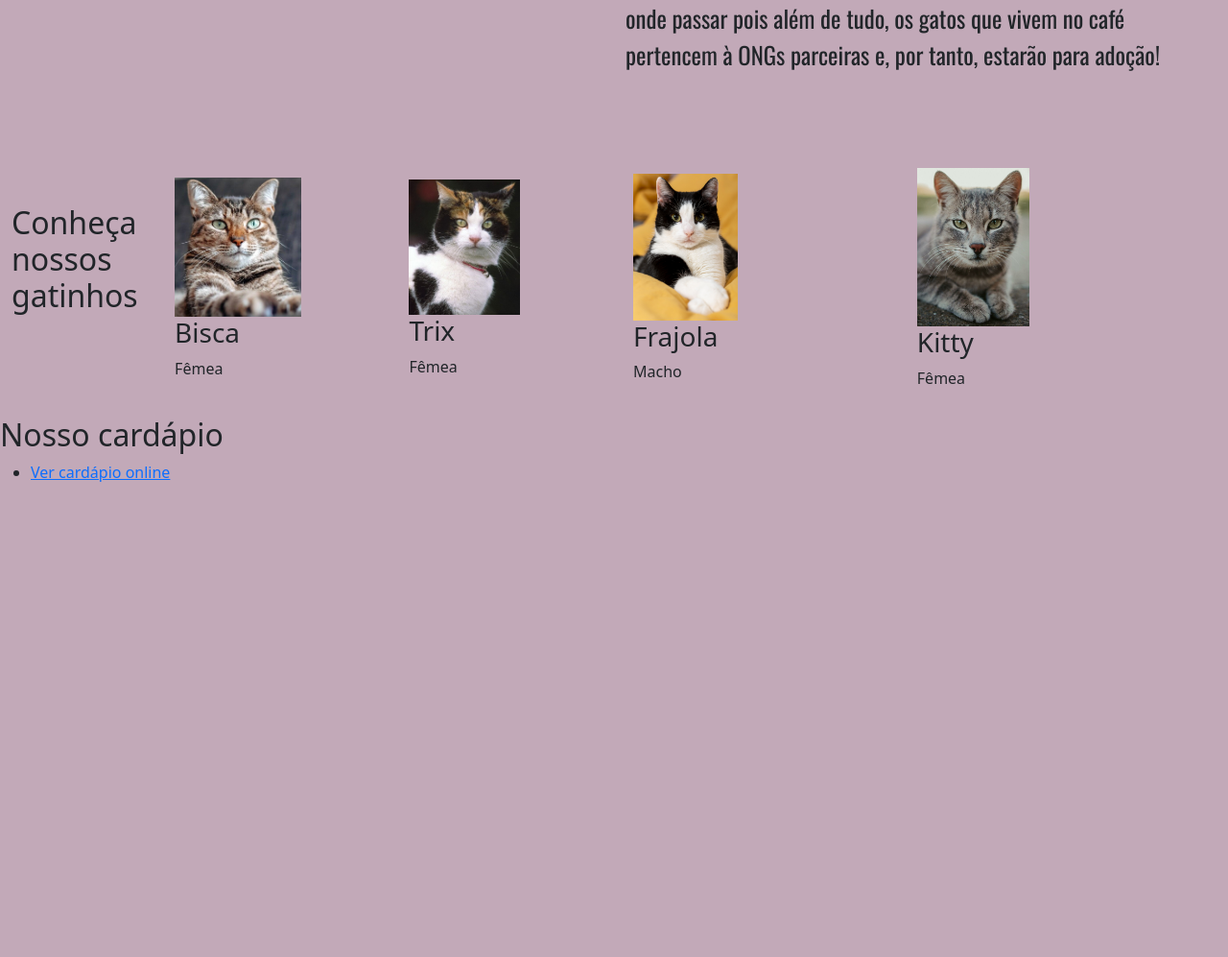
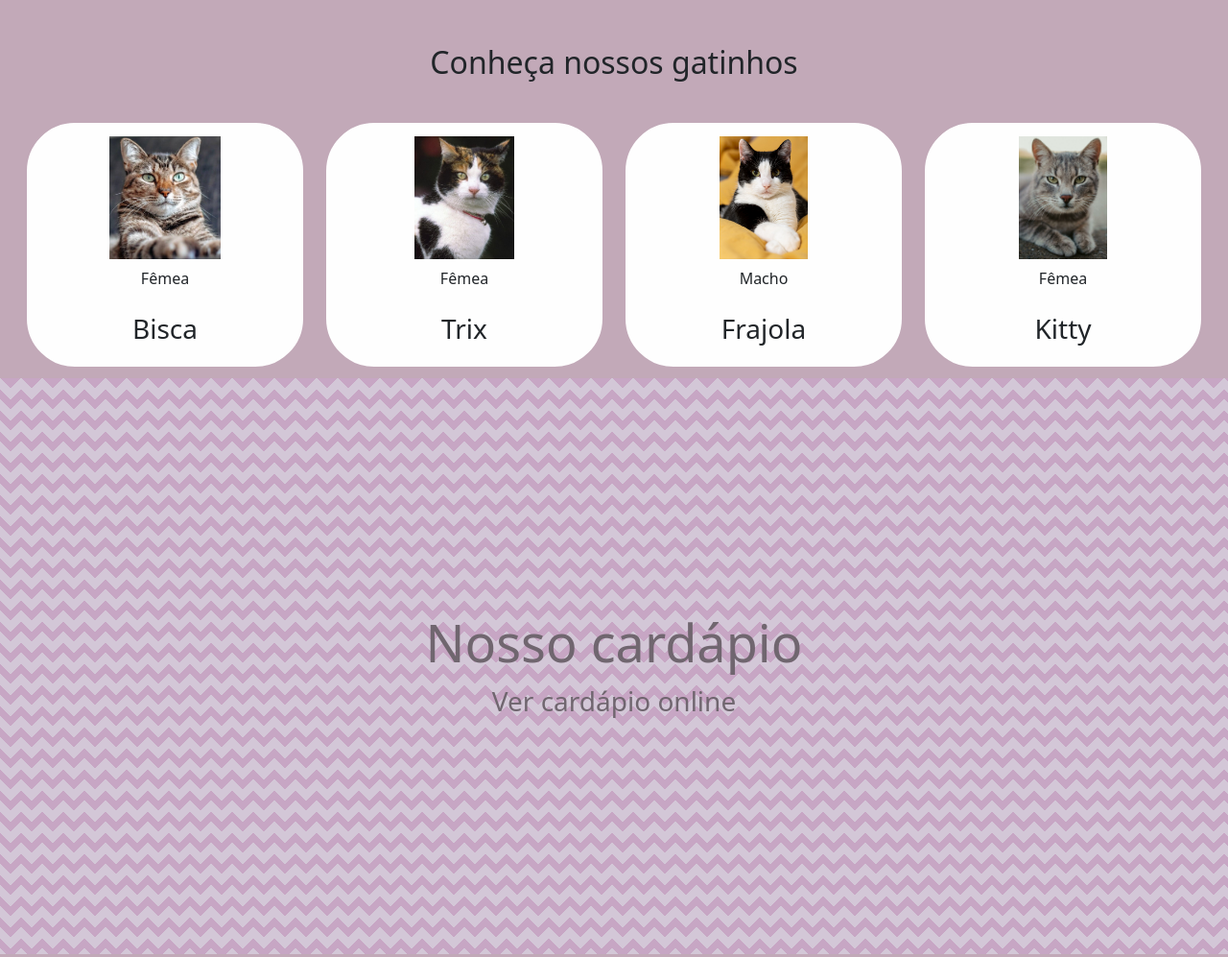
Before and after one commit to Moonickyy/meninasTI-projeto-finall, a plain HTML site: page index.html in a window 1280 px wide. Shown: the part 1404-2401 px from the top of the page at 96% size. Before the commit the page ends 1924 px from the top, so only its background shows below. Drawn offline with nearby package versions, Linux system fonts and the light colour scheme; files whose address does not match are found by name.

Commit message:
Add files via upload

```diff
--- a/index.html
+++ b/index.html
@@ -24,7 +24,7 @@
     </style>
 </head>
 <body>
-    <header>
+    <header id="meuheader">
         <div class="logo"><img src="img/gatinhos-removebg-preview.png" /></div>
         <div class="menu"><nav>
             <ul>
@@ -42,68 +42,113 @@
             </ul>
         </div>
     </header>
-                }
-    <section class="banner" id="home">
-        <div class="imagem">
+    <section class="banner col d-flex flex-column flex-md-row justify-content-center" id="home">
+        <div class="imagem col col-md-5">
             <img src="img/gatocafe.jpg">
         </div>
-        <div class="conteudo">
+        <div class="conteudo col col-md-5 d-flex flex-column justify-content-center align-items-center">
             <h2>Catpuccino</h2>
             <p>O primeiro Cat café de Novo Hamburgo</p>
         </div>
     </section>
-    <section class="sobre" id="sobre">
+    <section class="sobre py-4" id="sobre">
         <div class="imagem">
             <img src="img/Conceito-de-cat-cafe-ganha-forca-no-Brasil0321995500202208181658.jpg" />
         </div>
         <div class="conteudo">
             <h2>Nosso Cat café</h2>
             <p>
-                Venha conhecer o primeiro Cat Café de Novo Hamburgo!<br><br>
-
-                O conceito de cat cafe surgiu em Taiwan, e hoje é sucesso no Japão,<br>tornando-se cada vez mais popular pelo mundo. Um cat cafe é um am-<br>biente em que você pode passar seu tempo unindo o prazer de tomar um<br> bom café com a experiência de estar ao lado e interagir com os bichanos.<br><br>
+                Venha conhecer o primeiro Cat Café de Novo Hamburgo!</p>
+            <p>
+                O conceito de cat cafe surgiu em Taiwan, e hoje é sucesso no Japão, tornando-se cada vez mais popular pelo mundo. Um cat cafe é um ambiente em que você pode passar seu tempo unindo o prazer de tomar um bom café com a experiência de estar ao lado e interagir com os bichanos.</p>
+            <p>
                 No Brasil o cat cafe é uma novidade e promete espalhar amor por onde passar pois além de tudo, os gatos que vivem no café pertencem à ONGs parceiras e, por tanto, estarão para adoção!
             </p>
         </div>
-    </section><br><br>
-    <section class="adoção" id="adoção">
-        <div class="conteudo">
-            <h2>Conheça nossos gatinhos</h2><br><br>
-        </div>
-        <div class="produto">
-            <img src="img/gatomalhadinho2.jpg" width="60%" />
-            <h3>Bisca</h3>
-            <p>Fêmea</p>
-        </div>
-        <div class="produto">
-            <img src="img/gatoTricolor3.jpg" width="55%" />
-            <h3>Trix</h3>
-            <p>Fêmea</p>
-        </div>
-        <div class="produto">
-            <img src="img/gatofrajolinha.jpg" width="40%" />
-            <h3>Frajola</h3>
-            <p>Macho</p>
-        </div>
-        <div class="produto">
-            <img src="img/gatotigre.jpeg" width="35%" />
-            <h3>Kitty</h3>
-            <p>Fêmea</p>
+    </section>
+    <div class="adocao-titulo container conteudo col p-4 mx-auto text-center">
+        <h2>Conheça nossos gatinhos</h2>
+    </div>
+    <section class="adocao" id="adocao">
+    </section>
+    <section class="cardapio col d-flex flex-nowrap flex-column justify-content-center align-items-center py-4 px-2 my-2 mx-auto " id="cardapio">
+        <div class="cardapio text-center">
+            <h2>Nosso cardápio</h2>
+            <a class="text-decoration-none text-dark col" href="img/cardapiogato.png"> Ver cardápio online</a>
         </div>
     </section>
-    <section class="cardápio" id="cardápio">
-        <div class="cardápio">
-            <h2>Nosso cardápio</h2>
-        <nav>
-            <ul>
-            <li><a href="img/cardapiogato.png"> Ver cardápio online</a></li>
-            </ul>
-        </nav>
+    <footer class="col d-flex flex-column flex-md-row p-4 my-3 mx-auto justify-content-around gap-2">
+        <div class="col col-md-4 d-flex flex-column gap-2 p-3">
+            <h2>Catpuccino</h2>
+            <img src="img/gatinhos-removebg-preview.png" />
         </div>
-    </section>
-    <section>
+        <div class="col col-md-4 d-flex flex-column gap-2 p-3">
+            <h2>Cardápio</h2>
+            <a class="text-decoration-none text-dark col" href="img/cardapiogato.png"> Ver cardápio online</a>
+        </div>
+        <div class="col col-md-4 d-flex flex-column gap-2 p-3">
+            <h2>Localização</h2>
+            <p><a class="text-decoration-none text-dark col" href="https://google.maps.link">Rua Falsa, 123, cidade falsa, rs, br</a></p>
+            <p><a class="text-decoration-none text-dark col" href="tel:+555555555555">+55 55 55555.5555</a></p>
+            <p><a class="text-decoration-none text-dark col" href="mailto:email@email.com">email@email.com</a></p>
+        </div>
+    </footer>
+    <script>
+            var petsObj = [
+        {
+            imagem: "img/gatomalhadinho2.jpg",
+            nome: "Bisca",
+            genero: "Fêmea",
+        },
+        {
+            imagem: "img/gatoTricolor3.jpg",
+            nome: "Trix",
+            genero: "Fêmea",
+        },
+        {
+            imagem: "img/gatofrajolinha.jpg",
+            nome: "Frajola",
+            genero: "Macho",
+        },
+        {
+            imagem: "img/gatotigre.jpeg",
+            nome: "Kitty",
+            genero: "Fêmea",
+        },
+    ];
+    var adocao = document.getElementById("adocao");
+        petsObj.forEach(element => {
+            var singlePet = document.createElement("div");
+            singlePet.classList.add("col", "col-md-3", "d-flex", "flex-column", "justify", "gap-2", "align-items-center", "single-pet");
+            var singlePetImage = document.createElement("img");
+            var singlePetNome = document.createElement("h3");
+            var singlePetGenero = document.createElement("p");
 
-    </section>
+            singlePetImage.src = element["imagem"];
+            singlePetGenero.innerHTML = element["genero"];
+            singlePetNome.innerHTML = element["nome"];
 
+            singlePet.appendChild(singlePetImage);
+            singlePet.appendChild(singlePetGenero);
+            singlePet.appendChild(singlePetNome);
+
+            adocao.appendChild(singlePet);
+        });
+
+        window.onscroll = function(){minhafuncao()};
+    var header = document.getElementById("meuheader");
+    var logo = document.querySelector("#meuheader .logo img");
+    var sticky = header.offsetTop;
+        function minhafuncao(){
+            if((window.pageYOffset > sticky)){
+                header.classList.add("sticky");
+                logo.classList.add("sticky");
+            }
+            else{
+                header.classList.remove("sticky");
+                logo.classList.remove("sticky");
+            }
+        }
+    </script>
 </body>
 </html>
--- a/style.css
+++ b/style.css
@@ -36,11 +36,9 @@ header {
 section.banner {
     width: 100%;
     height: 90vh;
-    display: flex;
-    flex-direction: column;
     align-items: center;
-    justify-content: center;
     background: url(banner.png);
+    background-color: rgb(219, 190, 200);
     background-position: center center;
     background-size: cover;
     background-repeat: no-repeat;
@@ -51,10 +49,13 @@ section.banner .conteudo {
     background-color: rgb(211, 135, 161);
     padding: 12px;
     font-family: 'Bebas Neue', sans-serif;
+    font-size: 30px;
+    height:55vh;
 }
 
 section.banner .imagem img {
-    width: 50%;
+    width: 55vh;
+    float: right;
 }
 
 section.banner .botao {
@@ -64,7 +65,7 @@ section.banner .botao {
     cursor: pointer;
 }
 section.sobre {
-    width: 100%;
+    width: auto;
     margin: 12px;
     display: flex;
     flex-direction: row;
@@ -81,16 +82,63 @@ section.sobre .conteudo {
     font-size: 155%;
     font-family: 'Oswald', sans-serif;
 }
-section.adoção {
-    width: 100%;
-    margin: 12px;
+section.adocao {
+    width: 90%;
+    margin: 12px auto;
     align-items: center;
     justify-content: center;
     display: flex;
     flex-direction: row;
     gap: 24px;
 }
-
-section.adoção .imagem img {
+.single-pet img {
+    height: 128px;
+}
+section.adocao .imagem img {
     height: 50%;
 }
+.single-pet{border: 2px solid #fefefe;
+    border-radius: 50px;
+    padding: 12px;
+    background-color: #fefefe;}
+section.cardapio{
+    height: 75vh;
+    background-color: #e5e5f7;
+    opacity: 0.5;
+    background-image:  linear-gradient(135deg, #cda5d0 25%, transparent 25%), linear-gradient(225deg, #cda5d0 25%, transparent 25%), linear-gradient(45deg, #cda5d0 25%, transparent 25%), linear-gradient(315deg, #cda5d0 25%, #e5e5f7 25%);
+    background-position:  11px 0, 11px 0, 0 0, 0 0;
+    background-size: 22px 22px;
+    background-repeat: repeat;
+}
+div.cardapio{opacity: 1 !important;}
+div.cardapio h2 {
+    font-size: 54px;
+}
+
+div.cardapio a {
+    font-size: 28px;
+}
+footer img{
+    width:220px;
+}
+
+.sticky {
+    position: fixed;
+    top: 0;
+    width: 100%;
+    background-color:#fefefe;
+    -webkit-animation: slide-in-top 0.5s cubic-bezier(0.250, 0.460, 0.450, 0.940) both;
+	        animation: slide-in-top 0.5s cubic-bezier(0.250, 0.460, 0.450, 0.940) both;
+  }
+  #meuheader .logo img.sticky {
+    width: 60px;
+    -webkit-animation: fade-in 0.8s cubic-bezier(0.600, 0.040, 0.980, 0.335) both;
+    animation: fade-in 0.8s cubic-bezier(0.600, 0.040, 0.980, 0.335) both;
+  }
+  .sticky + .content {
+    padding-top: 102px;
+  }
+
+  @-webkit-keyframes fade-in{0%{opacity:0}100%{opacity:1}}@keyframes fade-in{0%{opacity:0}100%{opacity:1}}
+
+  @-webkit-keyframes slide-in-top{0%{-webkit-transform:translateY(-1000px);transform:translateY(-1000px);opacity:0}100%{-webkit-transform:translateY(0);transform:translateY(0);opacity:1}}@keyframes slide-in-top{0%{-webkit-transform:translateY(-1000px);transform:translateY(-1000px);opacity:0}100%{-webkit-transform:translateY(0);transform:translateY(0);opacity:1}}
```
